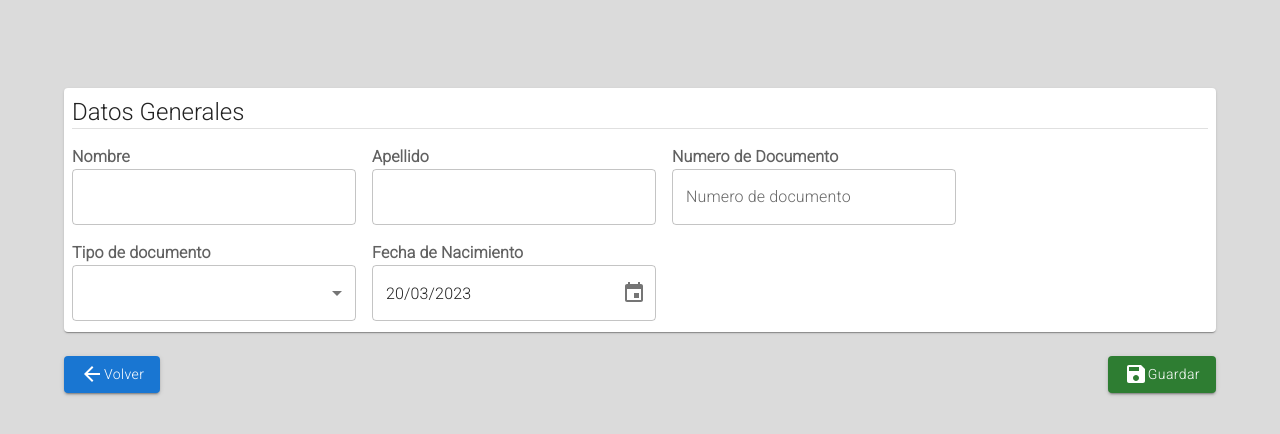
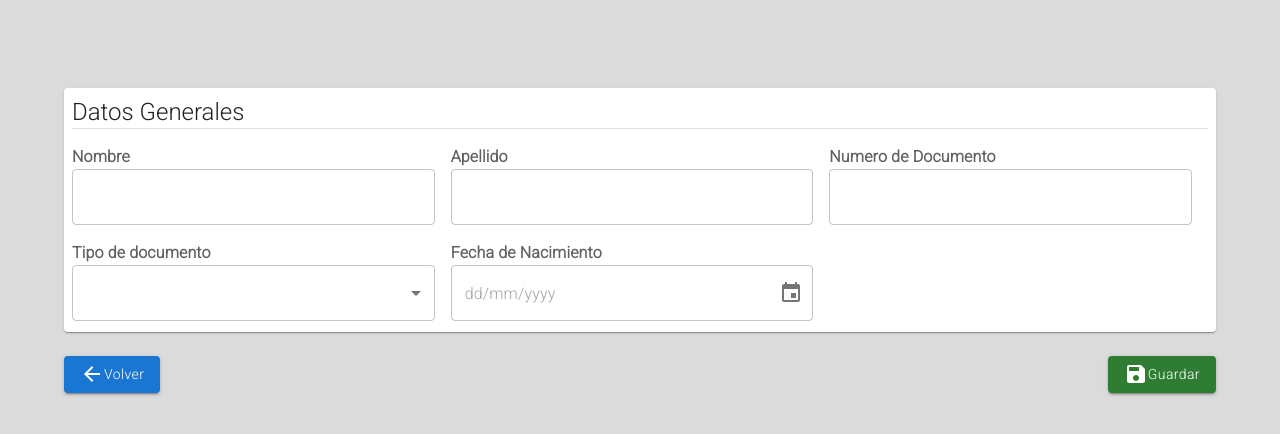
Before and after one commit to garipfederico/Trimix-Test, a React (Create React App) app in the folder frontend/: page /personas/1 in a window 1280 px wide. Shown: the top 434 px of the page. Built offline with nearby package versions, Linux system fonts and the light colour scheme.

Commit message:
ValidacionesTerminadas

```diff
--- a/frontend/src/App.js
+++ b/frontend/src/App.js
@@ -10,8 +10,6 @@ function App() {
             <Routes>
                 <Route path="home" element={<PersonasBusqueda />} />
                 <Route path="/personas/:idPersona" element={<PersonaAE />} />
-                <Route path="/personas/new" element={<PersonaAE />} />
-                {/* <Route path="/personas/:idPersona/:edit" element={<PersonaAE />} /> */}
                 <Route path="/*" element={<Navigate to="/home" />} />
             </Routes>
         </BrowserRouter>
--- a/frontend/src/components/PersonaAE/PersonaAE.js
+++ b/frontend/src/components/PersonaAE/PersonaAE.js
@@ -1,5 +1,5 @@
 import React from "react";
-import { useNavigate } from "react-router-dom";
+import { useNavigate, useParams } from "react-router-dom";
 import {
     Box,
     Button,
@@ -29,19 +29,33 @@ function PersonaAE() {
             fechaNacimiento: "",
         },
         validationSchema: personaSchema.validationSchema,
-        onSubmit: () => {
+        onSubmit: async () => {
             handleSubmit();
         },
     });
 
+    const idPersona = useParams('idPersona')
+
+    if(idPersona !== 'new'){
+        const fetchPersonaById = async() => {
+//TODO personaService.getPersonaByID(idPersona)
+
+
+        }
+        fetchPersonaById(idPersona)
+    }
+
+
+
     const handleSubmit = async (e) => {
         e?.preventDefault();
+        console.log("submitOK");
     };
 
     const paperStyle = {
         sx: {
             width: "100%",
-            minWidth: "250px",
+            minWidth: "200px",
             mb: 3,
         },
     };
@@ -69,7 +83,7 @@ function PersonaAE() {
     };
 
     const inputsStackStyle = {
-        sx: { width: "25%", minWidth: "200px", mr: 2 },
+        sx: { width: { xs: "100%", sm: "33%" }, mr: 2 },
     };
 
     const backButtonProps = {
@@ -80,14 +94,16 @@ function PersonaAE() {
     };
 
     const saveButtonProps = {
-        onClick: handleSubmit(),
+        type: "submit",
+        // onClick: handleSubmit(),
         variant: "contained",
         color: "success",
         sx: { textTransform: "none" },
     };
 
+    console.log("formik ", formik);
     return (
-        <form method="post" onSubmit={formik.handleSubmit}>
+        <form onSubmit={formik.handleSubmit}>
             <Box {...boxStyle}>
                 <Container>
                     <Paper {...paperStyle}>
@@ -109,13 +125,6 @@ function PersonaAE() {
                                             formik.touched.nombre &&
                                             Boolean(formik.errors.nombre)
                                         }
-                                        // helperText={
-                                        //     'hola mundo'
-                                        // }
-                                        // error={
-                                        //     formik.touched.nombre &&
-                                        //     Boolean(formik.errors.nombre)
-                                        // }
                                         helperText={
                                             formik.touched.nombre &&
                                             formik.errors.nombre
@@ -141,17 +150,18 @@ function PersonaAE() {
                                     />
                                 </Stack>
                                 <Stack {...inputsStackStyle}>
-                                    <Typography {...textLabel}>
+                                    <Typography {...textLabel} noWrap ellipsis>
                                         Numero de Documento
                                     </Typography>
                                     <TextField
                                         id={"numeroDocumento"}
-                                        label="Numero de documento"
                                         value={formik.values.numeroDocumento}
                                         onChange={formik.handleChange}
                                         error={
                                             formik.touched.numeroDocumento &&
-                                            Boolean(formik.errors.numeroDocumento)
+                                            Boolean(
+                                                formik.errors.numeroDocumento
+                                            )
                                         }
                                         helperText={
                                             formik.touched.numeroDocumento &&
@@ -174,14 +184,13 @@ function PersonaAE() {
                                         labelForNone="Seleccionar tipo de documento"
                                         values={["DNI", "Pasaporte", "L.E."]}
                                         width={"100%"}
-                                        minWidth={200}
-
-                                        onChange={formik.handleChange}
-                                        error={
+                                        // minWidth={178}
+                                        handleChange={formik.handleChange}
+                                        errorProp={
                                             formik.touched.tipoDocumento &&
                                             Boolean(formik.errors.tipoDocumento)
                                         }
-                                        helperText={
+                                        helperTextProp={
                                             formik.touched.tipoDocumento &&
                                             formik.errors.tipoDocumento
                                         }
@@ -192,22 +201,26 @@ function PersonaAE() {
                                         Fecha de Nacimiento
                                     </Typography>
                                     <DatePicker
-                                        // value={formik.values.fechaPago || ""}
-                                        id="fechaPago"
-                                        name="fechaPago"
-                                        // label="Fecha de pago"
+                                        value={
+                                            formik.values.fechaNacimiento || ""
+                                        }
+                                        id="fechaNacimiento"
+                                        name="fechaNacimiento"
                                         editable={true}
-                                        // onChange={formik.setFieldValue}
-                                        // errorProp={
-                                        // formik.touched.fechaPago &&
-                                        // Boolean(formik.errors.fechaPago)
-                                        // }
-                                        // helperTextProp={
-                                        // formik.touched.fechaPago &&
-                                        // formik.errors.fechaPago
-                                        // }
+                                        onChange={formik.setFieldValue}
+                                        errorProp={
+                                            formik.touched.fechaNacimiento &&
+                                            Boolean(
+                                                formik.errors.fechaNacimiento
+                                            )
+                                        }
+                                        helperTextProp={
+                                            formik.touched.fechaNacimiento &&
+                                            formik.errors.fechaNacimiento
+                                        }
                                     />
                                 </Stack>
+                                <Stack {...inputsStackStyle} />
                             </Stack>
                         </Box>
                     </Paper>
--- a/frontend/src/components/PersonasBusqueda/TablaPersonas.js
+++ b/frontend/src/components/PersonasBusqueda/TablaPersonas.js
@@ -24,7 +24,7 @@ export default function TablaPersonas(props) {
 
     const handleEditClick = (id) => {
         console.log("edit");
-        navigate("/personas/:" + id);
+        navigate("/personas/" + id);
     };
     const handleDeleteClick = (id, nombre, apellido) => {
         console.log("delete");
```
